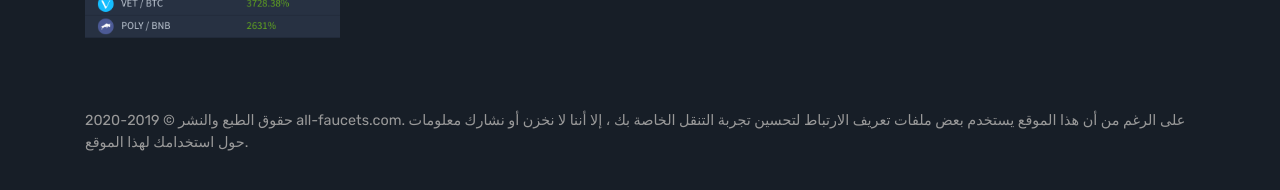
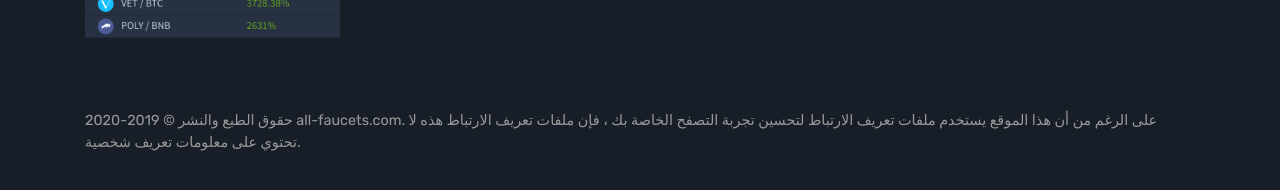
Before and after one commit to SadRobotChannel/sb-ar, a Jekyll site: the page built from index.md, in a window 1280 px wide and 900 px high, scrolled down 941 px. Shown: the part 700-890 px from the top of the window. Built offline with Jekyll 4.4.1, drawn with Linux system fonts in a browser that asks for light colours; nearby versions of some CDN libraries; comment, search, counter and statistics services are not loaded.

Commit message:
Add files via upload

```diff
--- a/_layouts/default.html
+++ b/_layouts/default.html
@@ -23,6 +23,7 @@
 <link href="https://maxcdn.bootstrapcdn.com/font-awesome/4.7.0/css/font-awesome.min.css" rel="stylesheet">
 <link href="https://fonts.googleapis.com/css?family=Rubik:400,400i,500,500i,700,700i" rel="stylesheet">
 <link href="{{ site.baseurl }}/assets/css/theme.css" rel="stylesheet">
+<script data-ad-client="ca-pub-5246610548435920" async src="https://pagead2.googlesyndication.com/pagead/js/adsbygoogle.js"></script>
 </head>
 
 {% capture layout %}{% if page.layout %}layout-{{ page.layout }}{% endif %}{% endcapture %}
@@ -131,7 +132,7 @@
 
             <div class="copyright">
                 <p class="pull-left">
-                حقوق الطبع والنشر © 2019-2020 all-faucets.com. على الرغم من أن هذا الموقع يستخدم بعض ملفات تعريف الارتباط لتحسين تجربة التنقل الخاصة بك ، إلا أننا لا نخزن أو نشارك معلومات حول استخدامك لهذا الموقع.
+                  حقوق الطبع والنشر © 2019-2020 all-faucets.com. على الرغم من أن هذا الموقع يستخدم ملفات تعريف الارتباط لتحسين تجربة التصفح الخاصة بك ، فإن ملفات تعريف الارتباط هذه لا تحتوي على معلومات تعريف شخصية.
                 </p>
                 <p class="pull-right">
 
```
